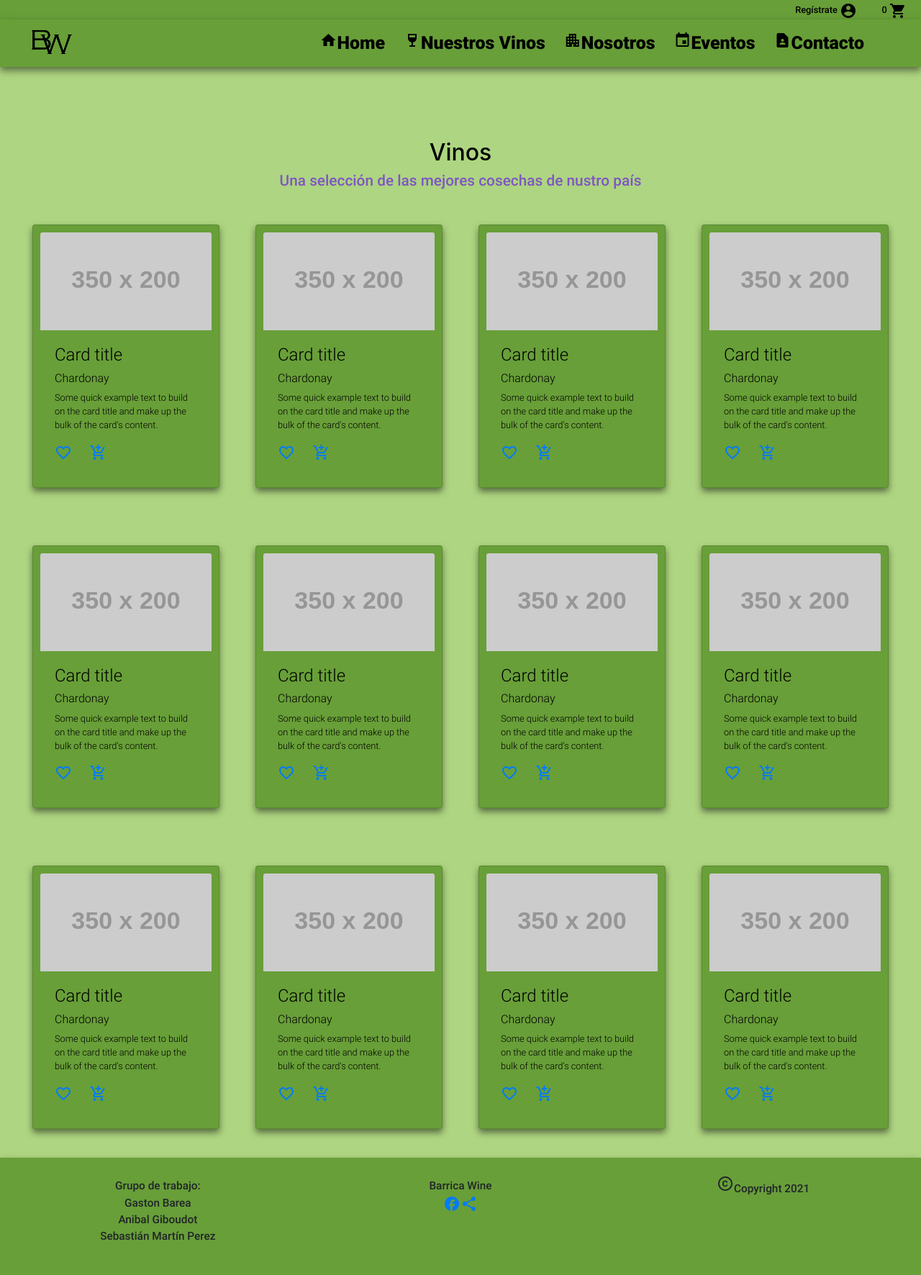
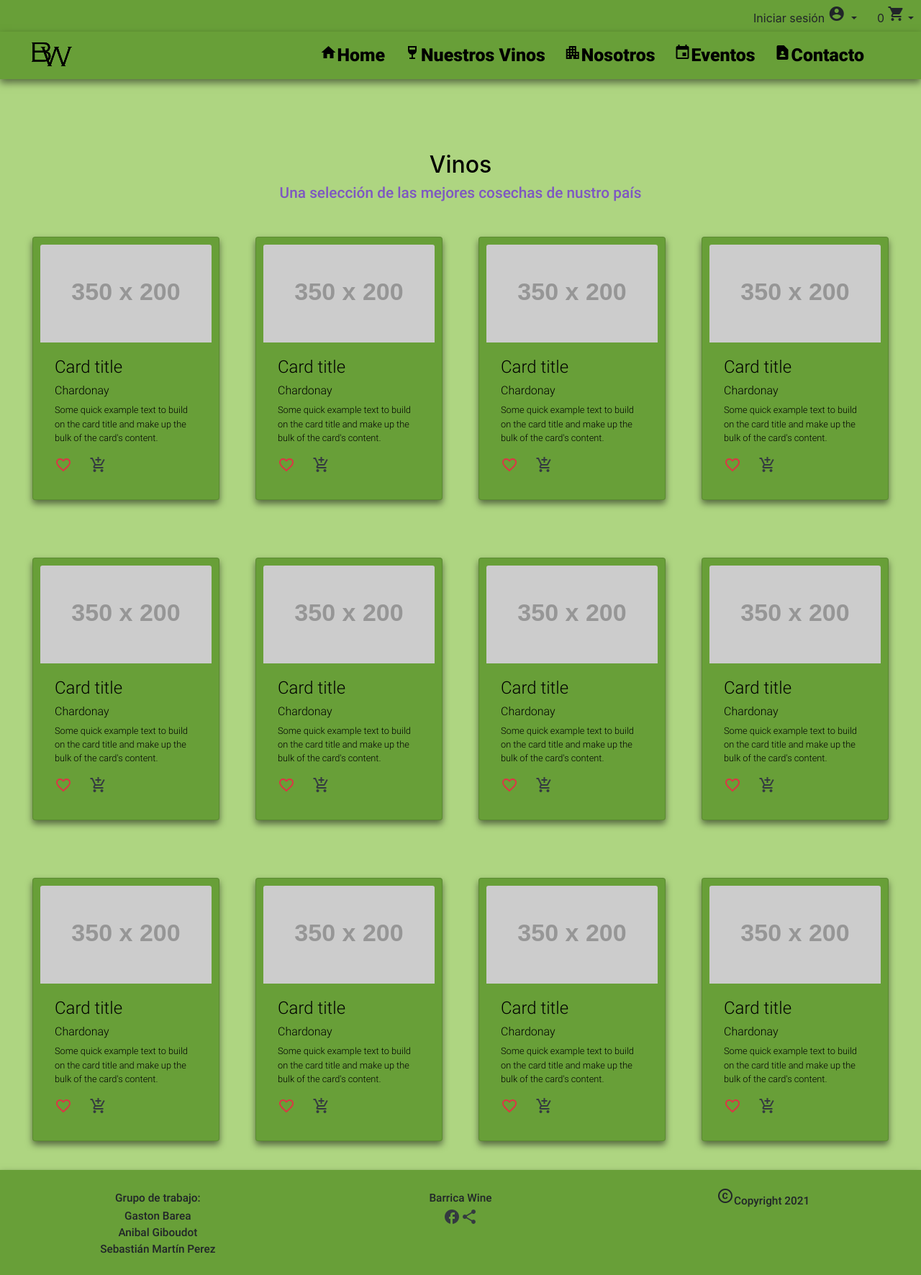
Before and after one commit to GastonBarea/barrica_wine, a PHP site: page /vinos.php in a window 1280 px wide. Shown: the whole page at 72% size. Before the commit the page ends 1724 px from the top, so only its background shows below. Run offline with PHP 8.4, Linux system fonts and the light colour scheme; grey boxes labelled with a size stand in for pictures from a placeholder-image service; some libraries are stand-ins or nearby versions.

Commit message:
nuevos cambios en el usuario

```diff
--- a/webfrontend/contacto.php
+++ b/webfrontend/contacto.php
@@ -14,13 +14,9 @@
             <br>
             <input class="form" type="email" name="email" placeholder="*Email" required>
             <br>
-<<<<<<< HEAD
             <textarea class="form formm" name="mensaje" cols="30" rows="8" placeholder="*Dejanos tu consulta:..."></textarea>
             <p class="conten-center cont">*Todos los campos son oblicatoros</p>
-=======
-            <textarea class="form formm" name="mensaje" cols="30" rows="8" placeholder="*Dejanos tu consulta:..."></textarea>
-            <p class="conten-center cont">*Todos los campos son obligatorios</p>
->>>>>>> c179b9a (error)
+
 
             <input class="btn btn-success" type="button" value="Enviar">
     </form>
--- a/webfrontend/include/footer.php
+++ b/webfrontend/include/footer.php
@@ -12,8 +12,8 @@
         <div class="col-4">
             <small>Barrica Wine</small>
             <ul class="nav justify-content-center">
-                <li class="small"><a href="#"><span class="material-icons">facebook</span></a></li>
-                <li class="small"><a href="#"><span class="material-icons">share</span></a></li>
+                <li class=""><a href="#"><span class="material-icons text-dark">facebook</span></a></li>
+                <li class=""><a href="#"><span class="material-icons text-dark">share</span></a></li>
             </ul>
         </div>
         <div class="col-4">
--- a/webfrontend/include/user.php
+++ b/webfrontend/include/user.php
@@ -1,20 +1,15 @@
 <div class="regitro">
   <div class="registro-izquierda">
 
-            <a class="nav-link" data-toggle="dropdown" href="#">Regístrate    <span class="material-icons">account_circle</span></a>
-
-
+    <div class="btn-group dropdown"><!--PRIMER BOTON DE SPLIT-->
+        <button type="button" class="btn dropdown-toggle" data-toggle="dropdown" aria-haspopup="true" aria-expanded="false">Iniciar sesión   <span class="material-icons">account_circle</span>
+        </button>
         <div class="dropdown-menu dropdown-menu-lg dropdown-menu-right">
           <a href="#" class="dropdown-item">
             <!-- Inicio del mensaje -->
             <div class="media">
-            <img src="https://fakeimg.pl/57x57/?text=World&font=lobster" alt="User Avatar" class="img-size-50 mr-3 img-circle">
               <div class="media-body">
-              <h3 class="dropdown-item-title">
-                Login
-                <span class="float-right text-sm text-success"><span class="material-icons">account_circle</span></i></span>
-              </h3>
-              <p class="text-sm">Si ya eres usuario registrado...</p>
+                <p class="dropdown-item" style="font-size:1em;">Ingresá</p>
               </div>
             </div>
             <!-- Fin de mensaje -->
@@ -23,13 +18,8 @@
           <a href="#" class="dropdown-item">
             <!-- Inicio del mensaje -->
             <div class="media">
-            <img src="https://fakeimg.pl/57x57/?text=World&font=lobster" alt="User Avatar" class="img-size-50 mr-3 img-circle">
                 <div class="media-body">
-              <h3 class="dropdown-item-title">
-                New Login
-                <span class="float-right text-sm text-success"><span class="material-icons">account_circle</span></i></span>
-              </h3>
-              <p class="text-sm">Registrate aquí!</p>
+                  <p class="dropdown-item" style="font-size:1em;">Creá tu cuenta</p>
                 </div>
             </div>
             <!-- Fin de mensaje -->
@@ -39,11 +29,39 @@
           <div class="dropdown-divider"></div>
           <a href="#" class="dropdown-item dropdown-footer">Bienvenido!</a>
               </div>
+        </div>
+
+
+      <div class="btn-group dropdown"><!--SEGUNDO BOTON DE SPLIT-->
+
+        <button type="button" class="btn dropdown-toggle dropdown-toggle-split" data-toggle="dropdown" aria-haspopup="true" aria-expanded="false"> 0 <span class="material-icons">shopping_cart</span>
+        </button>
+          <div class="dropdown-menu dropdown-menu-lg dropdown-menu-right">
+
+        <!-- Inicio del item -->
+        <a href="#" class="dropdown-item">
+          <div class="media">
+            <img src="https://fakeimg.pl/57x57/?text=World&font=lobster" alt="User Avatar" class="img-size-50 mr-3 img-circle">
+            <div class="media-body">
+              <h3 class="dropdown-item-title">
+                No tienes nada en tu carrito aún
+              </h3>
+              <span class="float-right text-sm text-success">$0</span>
+              <p class="text-sm">Haz tu primer compra!</p>
+            </div>
+          </div>
+        </a>
+        <!-- Fin del item -->
+
+
+        <div class="dropdown-divider"></div>
+        <a href="#" class="dropdown-item dropdown-footer">Carrito de compras</a>
+          </div>
+      </div>
 
 
 
+  </div>
 
 
-
-        <a class="nav-link" href="#"> 0 <span class="material-icons">shopping_cart</span></a>
 </div>
--- a/webfrontend/vinos.php
+++ b/webfrontend/vinos.php
@@ -15,8 +15,8 @@
                                 <h3>Card title</h3>
                                 <h4>Chardonay</h4>
                                 <p class="card-text">Some quick example text to build on the card title and make up the bulk of the card's content.</p>
-                                    <a href="#" class="card-link"><span class="material-icons">favorite_border</span></a>
-                                    <a href="#" class="card-link"><span class="material-icons">add_shopping_cart</span></a>
+                                    <a href="#" class="card-link text-danger"><span class="material-icons">favorite_border</span></a>
+                                    <a href="#" class="card-link text-dark"><span class="material-icons">add_shopping_cart</span></a>
                             </div>
                             </div>
                         </article>
@@ -29,8 +29,8 @@
                                 <h3>Card title</h3>
                                 <h4>Chardonay</h4>
                                 <p class="card-text">Some quick example text to build on the card title and make up the bulk of the card's content.</p>
-                                    <a href="#" class="card-link"><span class="material-icons">favorite_border</span></a>
-                                    <a href="#" class="card-link"><span class="material-icons">add_shopping_cart</span></a>
+                                    <a href="#" class="card-link text-danger"><span class="material-icons">favorite_border</span></a>
+                                    <a href="#" class="card-link text-dark"><span class="material-icons">add_shopping_cart</span></a>
                             </div>
                             </div>
                         </article>
@@ -43,8 +43,8 @@
                                 <h3>Card title</h3>
                                 <h4>Chardonay</h4>
                                 <p class="card-text">Some quick example text to build on the card title and make up the bulk of the card's content.</p>
-                                    <a href="#" class="card-link"><span class="material-icons">favorite_border</span></a>
-                                    <a href="#" class="card-link"><span class="material-icons">add_shopping_cart</span></a>
+                                    <a href="#" class="card-link text-danger"><span class="material-icons">favorite_border</span></a>
+                                    <a href="#" class="card-link text-dark"><span class="material-icons">add_shopping_cart</span></a>
                             </div>
                             </div>
                         </article>
@@ -57,8 +57,8 @@
                                 <h3>Card title</h3>
                                 <h4>Chardonay</h4>
                                 <p class="card-text">Some quick example text to build on the card title and make up the bulk of the card's content.</p>
-                                    <a href="#" class="card-link"><span class="material-icons">favorite_border</span></a>
-                                    <a href="#" class="card-link"><span class="material-icons">add_shopping_cart</span></a>
+                                    <a href="#" class="card-link text-danger"><span class="material-icons">favorite_border</span></a>
+                                    <a href="#" class="card-link text-dark"><span class="material-icons">add_shopping_cart</span></a>
                             </div>
                             </div>
                         </article>
@@ -71,8 +71,8 @@
                                 <h3>Card title</h3>
                                 <h4>Chardonay</h4>
                                 <p class="card-text">Some quick example text to build on the card title and make up the bulk of the card's content.</p>
-                                    <a href="#" class="card-link"><span class="material-icons">favorite_border</span></a>
-                                    <a href="#" class="card-link"><span class="material-icons">add_shopping_cart</span></a>
+                                    <a href="#" class="card-link text-danger"><span class="material-icons">favorite_border</span></a>
+                                    <a href="#" class="card-link text-dark"><span class="material-icons">add_shopping_cart</span></a>
                             </div>
                             </div>
                         </article>
@@ -85,8 +85,8 @@
                                 <h3>Card title</h3>
                                 <h4>Chardonay</h4>
                                 <p class="card-text">Some quick example text to build on the card title and make up the bulk of the card's content.</p>
-                                    <a href="#" class="card-link"><span class="material-icons">favorite_border</span></a>
-                                    <a href="#" class="card-link"><span class="material-icons">add_shopping_cart</span></a>
+                                    <a href="#" class="card-link text-danger"><span class="material-icons">favorite_border</span></a>
+                                    <a href="#" class="card-link text-dark"><span class="material-icons">add_shopping_cart</span></a>
                             </div>
                             </div>
                         </article>
@@ -99,8 +99,8 @@
                                 <h3>Card title</h3>
                                 <h4>Chardonay</h4>
                                 <p class="card-text">Some quick example text to build on the card title and make up the bulk of the card's content.</p>
-                                    <a href="#" class="card-link"><span class="material-icons">favorite_border</span></a>
-                                    <a href="#" class="card-link"><span class="material-icons">add_shopping_cart</span></a>
+                                    <a href="#" class="card-link text-danger"><span class="material-icons">favorite_border</span></a>
+                                    <a href="#" class="card-link text-dark"><span class="material-icons">add_shopping_cart</span></a>
                             </div>
                             </div>
                         </article>
@@ -113,8 +113,8 @@
                                 <h3>Card title</h3>
                                 <h4>Chardonay</h4>
                                 <p class="card-text">Some quick example text to build on the card title and make up the bulk of the card's content.</p>
-                                    <a href="#" class="card-link"><span class="material-icons">favorite_border</span></a>
-                                    <a href="#" class="card-link"><span class="material-icons">add_shopping_cart</span></a>
+                                    <a href="#" class="card-link text-danger"><span class="material-icons">favorite_border</span></a>
+                                    <a href="#" class="card-link text-dark"><span class="material-icons">add_shopping_cart</span></a>
                             </div>
                             </div>
                         </article>
@@ -127,8 +127,8 @@
                                 <h3>Card title</h3>
                                 <h4>Chardonay</h4>
                                 <p class="card-text">Some quick example text to build on the card title and make up the bulk of the card's content.</p>
-                                    <a href="#" class="card-link"><span class="material-icons">favorite_border</span></a>
-                                    <a href="#" class="card-link"><span class="material-icons">add_shopping_cart</span></a>
+                                    <a href="#" class="card-link text-danger"><span class="material-icons">favorite_border</span></a>
+                                    <a href="#" class="card-link text-dark"><span class="material-icons">add_shopping_cart</span></a>
                             </div>
                             </div>
                         </article>
@@ -141,8 +141,8 @@
                                 <h3>Card title</h3>
                                 <h4>Chardonay</h4>
                                 <p class="card-text">Some quick example text to build on the card title and make up the bulk of the card's content.</p>
-                                    <a href="#" class="card-link"><span class="material-icons">favorite_border</span></a>
-                                    <a href="#" class="card-link"><span class="material-icons">add_shopping_cart</span></a>
+                                    <a href="#" class="card-link text-danger"><span class="material-icons">favorite_border</span></a>
+                                    <a href="#" class="card-link text-dark"><span class="material-icons">add_shopping_cart</span></a>
                             </div>
                             </div>
                         </article>
@@ -155,8 +155,8 @@
                                 <h3>Card title</h3>
                                 <h4>Chardonay</h4>
                                 <p class="card-text">Some quick example text to build on the card title and make up the bulk of the card's content.</p>
-                                    <a href="#" class="card-link"><span class="material-icons">favorite_border</span></a>
-                                    <a href="#" class="card-link"><span class="material-icons">add_shopping_cart</span></a>
+                                    <a href="#" class="card-link text-danger"><span class="material-icons">favorite_border</span></a>
+                                    <a href="#" class="card-link text-dark"><span class="material-icons">add_shopping_cart</span></a>
                             </div>
                             </div>
                         </article>
@@ -169,8 +169,8 @@
                                 <h3>Card title</h3>
                                 <h4>Chardonay</h4>
                                 <p class="card-text">Some quick example text to build on the card title and make up the bulk of the card's content.</p>
-                                    <a href="#" class="card-link"><span class="material-icons">favorite_border</span></a>
-                                    <a href="#" class="card-link"><span class="material-icons">add_shopping_cart</span></a>
+                                    <a href="#" class="card-link text-danger"><span class="material-icons">favorite_border</span></a>
+                                    <a href="#" class="card-link text-dark"><span class="material-icons">add_shopping_cart</span></a>
                             </div>
                             </div>
                         </article>
```
Also changed, not shown: webfrontend/index.php (+13 -13 lines). Lines whose indentation alone changed are shown as unchanged.
